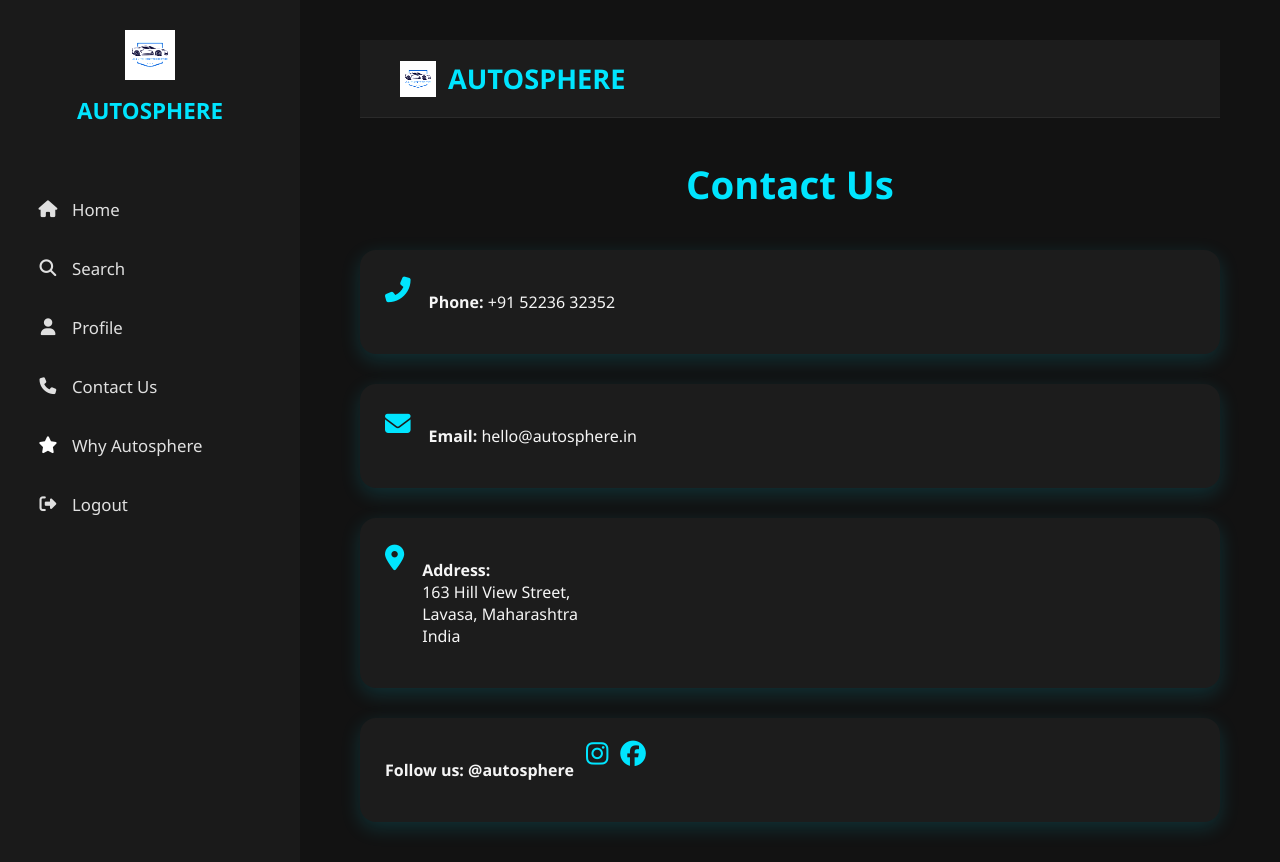
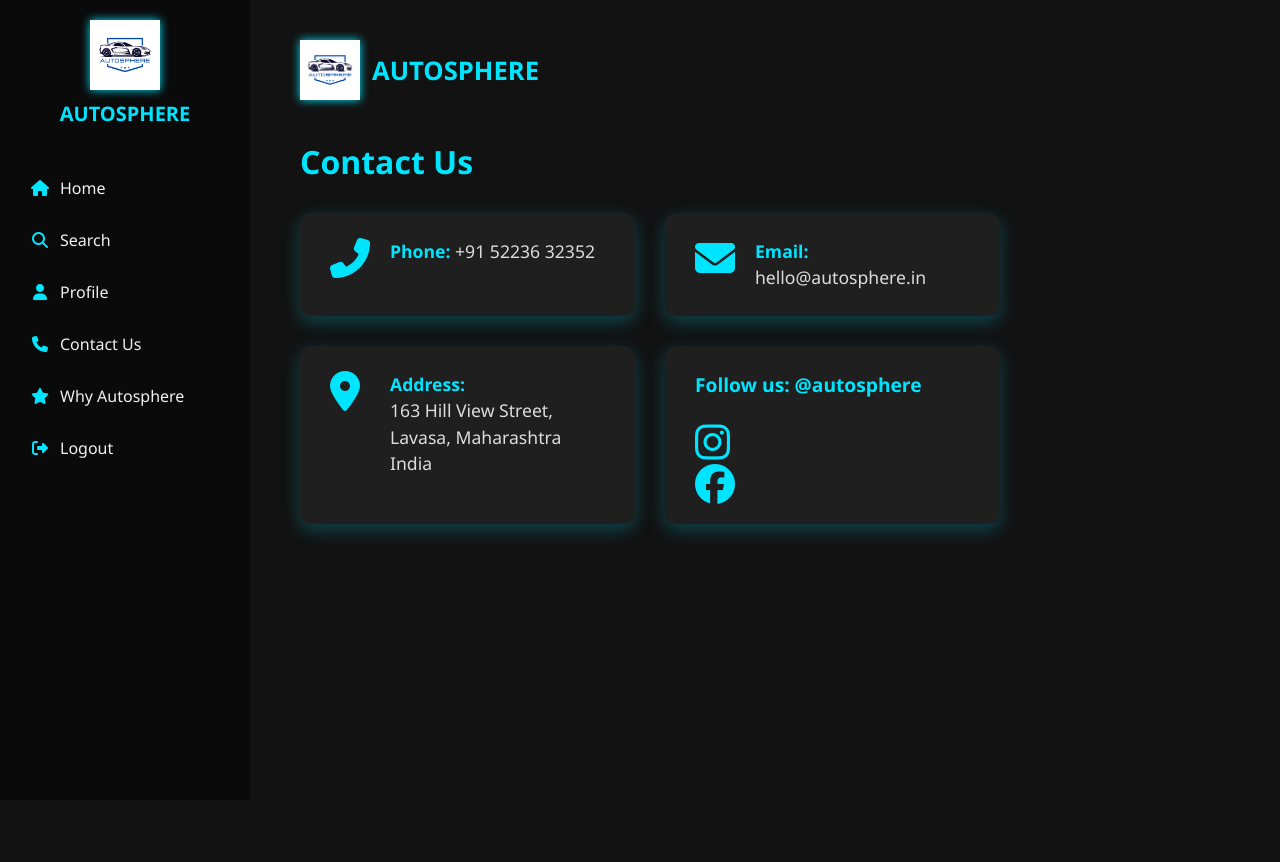
Before and after one commit to MohammedKachwala-23/AutoShere, a Flask app: page /contact in a window 1280 px wide. After the commit the page ends 537 px from the top, so only its background shows below. Run offline with Flask 3, Linux system fonts and the light colour scheme.

Commit message:
Initial commit

```diff
--- a/app.py
+++ b/app.py
@@ -117,9 +117,6 @@
     return render_template('index.html')
 
 
-@app.route('/recommendations')
-def recommendations():
-    return render_template('recommendations.html')
 
 @app.route('/profile')
 def profile():
@@ -154,40 +151,46 @@
 def about():
     return render_template('about.html')
 
-@app.route('/search', methods=['GET', 'POST'])
+@app.route("/search", methods=["GET", "POST"])
 def search():
-    cars = []
+    if request.method == "POST":
+        make = request.form.get("make", "").strip()
+        model = request.form.get("model", "").strip()
+        year = request.form.get("year", "").strip()
 
-    if request.method == 'POST':
-        make = request.form.get('make')
-        model = request.form.get('model')
-        year = request.form.get('year')
-
-        query = "MATCH (c:Car) WHERE 1=1"
+        # Build dynamic Cypher query
+        query = "MATCH (Car:Car) WHERE 1=1"
         params = {}
 
         if make:
-            query += " AND toLower(c.make) CONTAINS toLower($make)"
-            params['make'] = make
+            query += " AND toLower(Car.make) CONTAINS toLower($make)"
+            params["make"] = make
+
         if model:
-            query += " AND toLower(c.model) CONTAINS toLower($model)"
-            params['model'] = model
+            query += " AND toLower(Car.model) CONTAINS toLower($model)"
+            params["model"] = model
+
         if year:
-            query += " AND c.year = $year"
-            params['year'] = int(year)
+            try:
+                params["year"] = int(year)
+                query += " AND Car.year = $year"
+            except ValueError:
+                flash("Invalid year format. Please enter a number.", "error")
+                return render_template("search.html", cars=[])
 
-        query += " RETURN c ORDER BY c.price"
+        query += " RETURN Car"
 
-        with driver.session() as session_db:
-            result = session_db.run(query, params)
-            cars = [record["c"] for record in result]
+        # Run query and format results
+        with driver.session() as session:
+            result = session.run(query, params)
+            cars = [dict(record["Car"].items()) for record in result]
 
-    return render_template('search.html', cars=cars)
+        return render_template("search.html", cars=cars)
+
+    # GET request: show empty search form
+    return render_template("search.html", cars=[])
 
 
-
-# Assuming `driver` is your Neo4j connection driver
-# Assuming `df` is your DataFrame containing car data with columns like 'Make', 'Model', 'Price', etc.
 
 @app.route('/home', methods=['GET', 'POST'])
 def home():
@@ -309,16 +312,35 @@
 
 @app.route('/delete_car', methods=['GET', 'POST'])
 def delete_car():
+    if 'admin' not in session:
+        return redirect(url_for('admin_login'))
+
     if request.method == 'POST':
-        car_id = request.form['car_id']  # Get the car ID from the form
-        global cars
-        # Remove the car from the list (or database)
-        cars = [car for car in cars if car['id'] != int(car_id)]
-        return redirect(url_for('admin_dashboard'))  # Redirect to the dashboard after deletion
+        car_id = int(request.form['car_id'])  # Getting car_id from the form
+        with driver.session() as session_db:
+            session_db.run("""
+                MATCH (c:Car)
+                WHERE id(c) = $car_id
+                DETACH DELETE c
+            """, car_id=car_id)
 
-    # Render the delete page, passing the list of cars
+        flash("Car deleted successfully!")
+        return redirect(url_for('admin_dashboard'))
+
+    # For GET request: fetch car details and their Neo4j IDs
+    with driver.session() as session_db:
+        result = session_db.run("MATCH (c:Car) RETURN c")
+        cars = []
+        for record in result:
+            car_node = record["c"]
+            cars.append({
+                "id": car_node.id,
+                "make": car_node.get("make", ""),
+                "model": car_node.get("model", ""),
+                "year": car_node.get("year", "")
+            })
+
     return render_template('delete_car.html', cars=cars)
-
 
 
 if __name__ == '__main__':
--- a/static/css/contact.css
+++ b/static/css/contact.css
@@ -1,159 +1,201 @@
-/* Base styles */
-body, html {
+/* Reset and base */
+* {
   margin: 0;
   padding: 0;
   box-sizing: border-box;
+}
+
+html, body {
+  height: 100%;
   font-family: 'Segoe UI', Tahoma, Geneva, Verdana, sans-serif;
-  background-color: #0d0d0d;
-  color: #f5f5f5;
+  background-color: #0f0f0f;
+  color: #f0f0f0;
   overflow-x: hidden;
 }
 
 .contact-body {
+  background-color: #0f0f0f;
+  color: #f0f0f0;
   display: flex;
   min-height: 100vh;
-  width: 100vw;
 }
 
-/* Sidebar Styles */
+/* Sidebar */
 .sidebar {
-  width: 260px;
-  background-color: #1a1a1a;
-  padding: 30px 20px;
+  width: 250px;
+  background-color: #0a0a0a;
+  color: #00e5ff;
+  padding: 20px;
   display: flex;
   flex-direction: column;
-  box-shadow: 3px 0 10px rgba(0, 0, 0, 0.6);
-  transition: width 0.3s ease;
+  box-shadow: 4px 0 10px rgba(0, 229, 255, 0.1);
+  transition: all 0.3s ease;
 }
 
 .sidebar .logo {
   text-align: center;
-  margin-bottom: 40px;
+  margin-bottom: 30px;
 }
 
 .sidebar .logo img {
-  height: 50px;
-  margin-bottom: 10px;
-  filter: brightness(1.2);
+  max-width: 70px;
+  display: block;
+  margin: 0 auto 10px;
+  filter: drop-shadow(0 0 5px #00e5ff);
 }
 
 .sidebar .logo h2 {
-  font-size: 1.4rem;
+  font-size: 20px;
   color: #00e5ff;
   font-weight: 600;
-  margin: 0;
 }
 
 .sidebar nav {
-  margin-top: 20px;
+  margin-top: 10px;
 }
 
 .sidebar nav a {
-  color: #e0e0e0;
-  text-decoration: none;
   display: flex;
   align-items: center;
-  gap: 14px;
-  padding: 12px 18px;
-  margin-bottom: 12px;
-  border-radius: 8px;
-  transition: all 0.3s ease;
-  font-size: 1.05rem;
+  padding: 10px;
+  margin-bottom: 10px;
+  color: #f0f0f0;
+  text-decoration: none;
+  border-radius: 6px;
+  font-size: 1rem;
+  transition: background 0.3s, color 0.3s, transform 0.3s;
 }
 
-.sidebar nav a:hover {
-  background: #00e5ff;
-  color: #0d0d0d;
-  transform: translateX(6px);
-  box-shadow: 2px 4px 12px rgba(0, 229, 255, 0.3);
+.sidebar nav a:hover,
+.sidebar nav a.active {
+  background-color: #003d66;
+  color: #00e5ff;
+  transform: translateX(5px);
 }
 
 .sidebar nav a i {
+  margin-right: 10px;
+  color: #00e5ff;
   width: 20px;
   text-align: center;
 }
 
-/* Main content wrapper */
+/* Main contact area */
 .contact-main {
   flex-grow: 1;
-  padding: 40px 60px;
+  padding: 40px 50px;
   background-color: #121212;
+  overflow-y: auto;
+  color: #f0f0f0;
+  min-height: 100vh;
+  display: flex;
+  flex-direction: column;
+  align-items: flex-start;
 }
 
-/* Header */
+/* Header inside contact */
 .contact-header {
+  width: 100%;
   display: flex;
   align-items: center;
-  background-color: #1c1c1c;
-  padding: 20px 40px;
-  border-bottom: 1px solid #2a2a2a;
   margin-bottom: 40px;
 }
 
 .contact-header .logo {
   display: flex;
   align-items: center;
-  font-size: 1.7rem;
-  font-weight: bold;
+  gap: 12px;
   color: #00e5ff;
+  font-weight: 700;
+  font-size: 1.6rem;
 }
 
 .contact-header .logo img {
-  height: 36px;
-  margin-right: 12px;
-  filter: brightness(1.2);
+  max-width: 60px;
+  filter: drop-shadow(0 0 5px #00e5ff);
 }
 
 /* Main heading */
 .contact-main h1 {
-  text-align: center;
-  font-size: 2.4rem;
+  font-size: 32px;
   color: #00e5ff;
-  margin-bottom: 40px;
+  font-weight: 700;
+  margin-bottom: 30px;
 }
 
-/* Contact info boxes */
+/* Contact info section */
 .contact-info {
   display: flex;
-  flex-direction: column;
+  flex-wrap: wrap;
   gap: 30px;
+  max-width: 700px;
+  width: 100%;
 }
 
+/* Individual info boxes */
 .info-box {
-  background: #1c1c1c;
-  padding: 25px;
-  border-radius: 16px;
-  box-shadow: 0 6px 20px rgba(0, 229, 255, 0.15);
+  background-color: #1f1f1f;
+  padding: 25px 30px;
+  border-radius: 12px;
+  box-shadow: 0 6px 18px rgba(0, 229, 255, 0.25);
+  flex: 1 1 250px;
   display: flex;
   align-items: flex-start;
-  gap: 18px;
+  gap: 20px;
+  color: #ccc;
   transition: transform 0.3s, box-shadow 0.3s;
 }
 
 .info-box:hover {
   transform: translateY(-6px);
-  box-shadow: 0 10px 24px rgba(0, 229, 255, 0.3);
+  box-shadow: 0 10px 22px rgba(0, 229, 255, 0.4);
 }
 
 .info-box i {
+  font-size: 2.5rem;
   color: #00e5ff;
-  font-size: 1.6rem;
-  margin-top: 2px;
+  min-width: 40px;
 }
 
-/* Social links */
+/* Text inside info boxes */
+.info-box p {
+  font-size: 1.1rem;
+  line-height: 1.5;
+  color: #ddd;
+}
+
+.info-box p strong {
+  color: #00e5ff;
+}
+
+/* Social media info box */
 .info-box.social {
-  flex-wrap: wrap;
-  gap: 12px;
+  flex-direction: column;
+  align-items: flex-start;
+}
+
+.info-box.social p {
+  margin-bottom: 15px;
+  font-size: 1.2rem;
 }
 
 .info-box.social a {
   color: #00e5ff;
-  text-decoration: none;
-  font-weight: 500;
-  transition: color 0.3s ease;
+  margin-right: 15px;
+  transition: color 0.3s;
 }
 
 .info-box.social a:hover {
-  color: #ffffff;
+  color: #66ffff;
 }
+
+/* Responsive */
+@media (max-width: 768px) {
+  .contact-info {
+    flex-direction: column;
+  }
+
+  .info-box {
+    flex: 1 1 100%;
+  }
+}
--- a/templates/about.html
+++ b/templates/about.html
@@ -20,7 +20,7 @@
       <a href="{{ url_for('search') }}"><i class="fa-solid fa-magnifying-glass"></i> Search</a>
       <a href="{{ url_for('profile') }}"><i class="fas fa-user"></i> Profile</a>
       <a href="{{ url_for('contact') }}"><i class="fas fa-phone"></i> Contact Us</a>
-      <a href="{{ url_for('about') }}"><i class="fa-solid fa-star" style="color: #ffffff;"></i>Why Autosphere</a>
+      <a href="{{ url_for('about') }}"><i class="fa-solid fa-star"></i>Why Autosphere</a>
       <a href="{{ url_for('logout') }}"><i class="fas fa-sign-out-alt"></i> Logout</a>
     </nav>
 
--- a/templates/base.html
+++ b/templates/base.html
@@ -22,7 +22,7 @@
         <a href="{{ url_for('search') }}"><i class="fa-solid fa-magnifying-glass"></i> Search</a>
         <a href="{{ url_for('profile') }}"><i class="fas fa-user"></i> Profile</a>
         <a href="{{ url_for('contact') }}"><i class="fas fa-phone"></i> Contact Us</a>
-        <a href="{{ url_for('about') }}"><i class="fa-solid fa-star" style="color: #ffffff;"></i>Why Autosphere</a>
+        <a href="{{ url_for('about') }}"><i class="fa-solid fa-star"></i>Why Autosphere</a>
         <a href="{{ url_for('logout') }}"><i class="fas fa-sign-out-alt"></i> Logout</a>
       </nav>
 
--- a/templates/contact.html
+++ b/templates/contact.html
@@ -20,7 +20,7 @@
           <a href="{{ url_for('search') }}"><i class="fa-solid fa-magnifying-glass"></i> Search</a>
           <a href="{{ url_for('profile') }}"><i class="fas fa-user"></i> Profile</a>
           <a href="{{ url_for('contact') }}"><i class="fas fa-phone"></i> Contact Us</a>
-          <a href="{{ url_for('about') }}"><i class="fa-solid fa-star" style="color: #ffffff;"></i>Why Autosphere</a>
+          <a href="{{ url_for('about') }}"><i class="fa-solid fa-star" ></i>Why Autosphere</a>
           <a href="{{ url_for('logout') }}"><i class="fas fa-sign-out-alt"></i> Logout</a>
         </nav>
 
--- a/templates/delete_car.html
+++ b/templates/delete_car.html
@@ -43,7 +43,7 @@
   <button type="submit">Delete Car</button>
 </form>
 
-      <a href="{{ url_for('admin_dashboard') }}">Back to Admin Dashboard</a>
+
     </section>
   </main>
 </div>
--- a/templates/profile.html
+++ b/templates/profile.html
@@ -24,7 +24,7 @@
           <a href="{{ url_for('search') }}"><i class="fa-solid fa-magnifying-glass"></i> Search</a>
           <a href="{{ url_for('profile') }}"><i class="fas fa-user"></i> Profile</a>
           <a href="{{ url_for('contact') }}"><i class="fas fa-phone"></i> Contact Us</a>
-          <a href="{{ url_for('about') }}"><i class="fa-solid fa-star" style="color: #ffffff;"></i>Why Autosphere</a>
+          <a href="{{ url_for('about') }}"><i class="fa-solid fa-star"></i>Why Autosphere</a>
           <a href="{{ url_for('logout') }}"><i class="fas fa-sign-out-alt"></i> Logout</a>
         </nav>
 
```
Also changed, not shown: static/css/about.css (+85 -68 lines), static/css/home.css (+60 -41 lines), static/css/profile.css (+69 -80 lines), templates/home.html (+4 -18 lines), templates/search.html (+4 -4 lines). Lines whose indentation alone changed are shown as unchanged.
